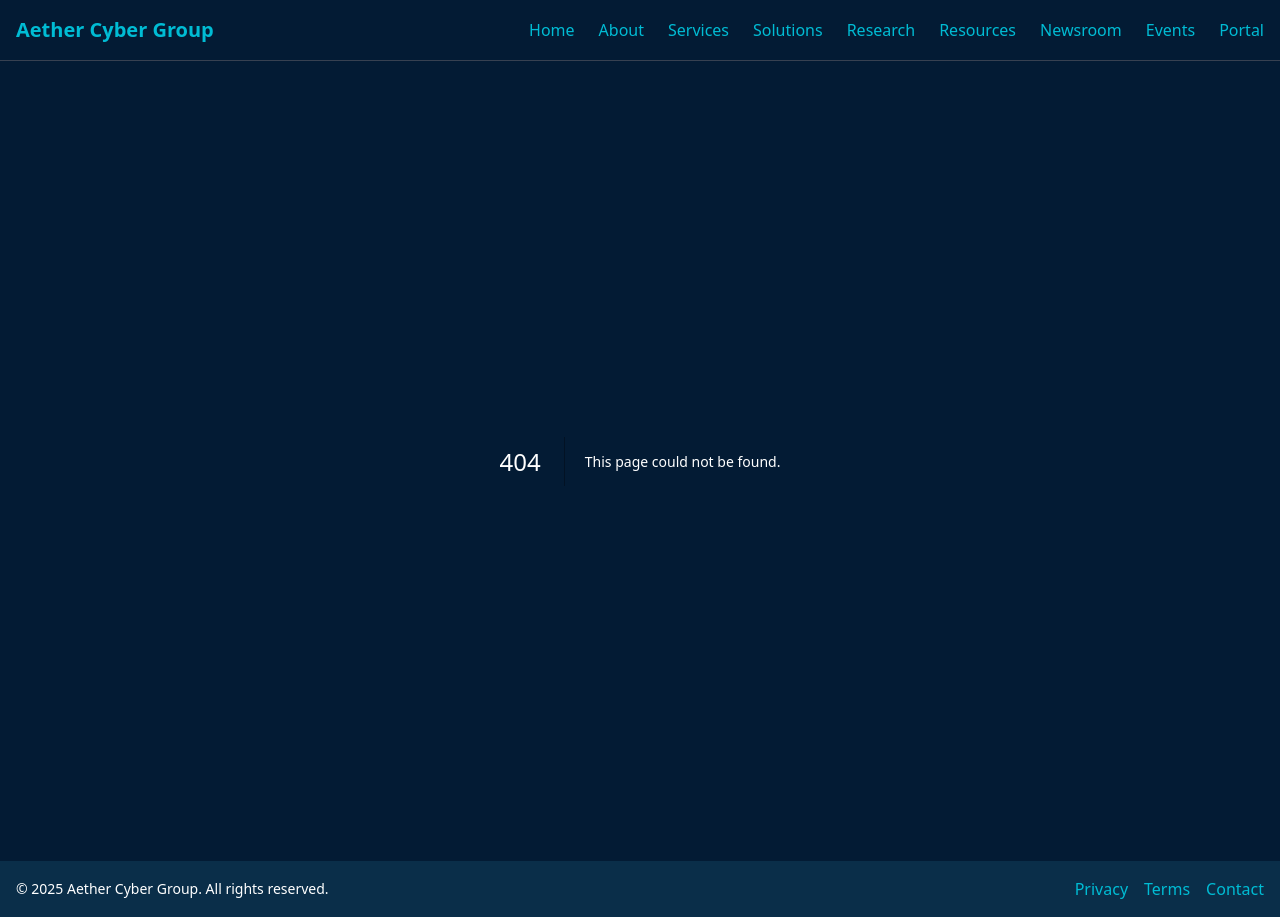
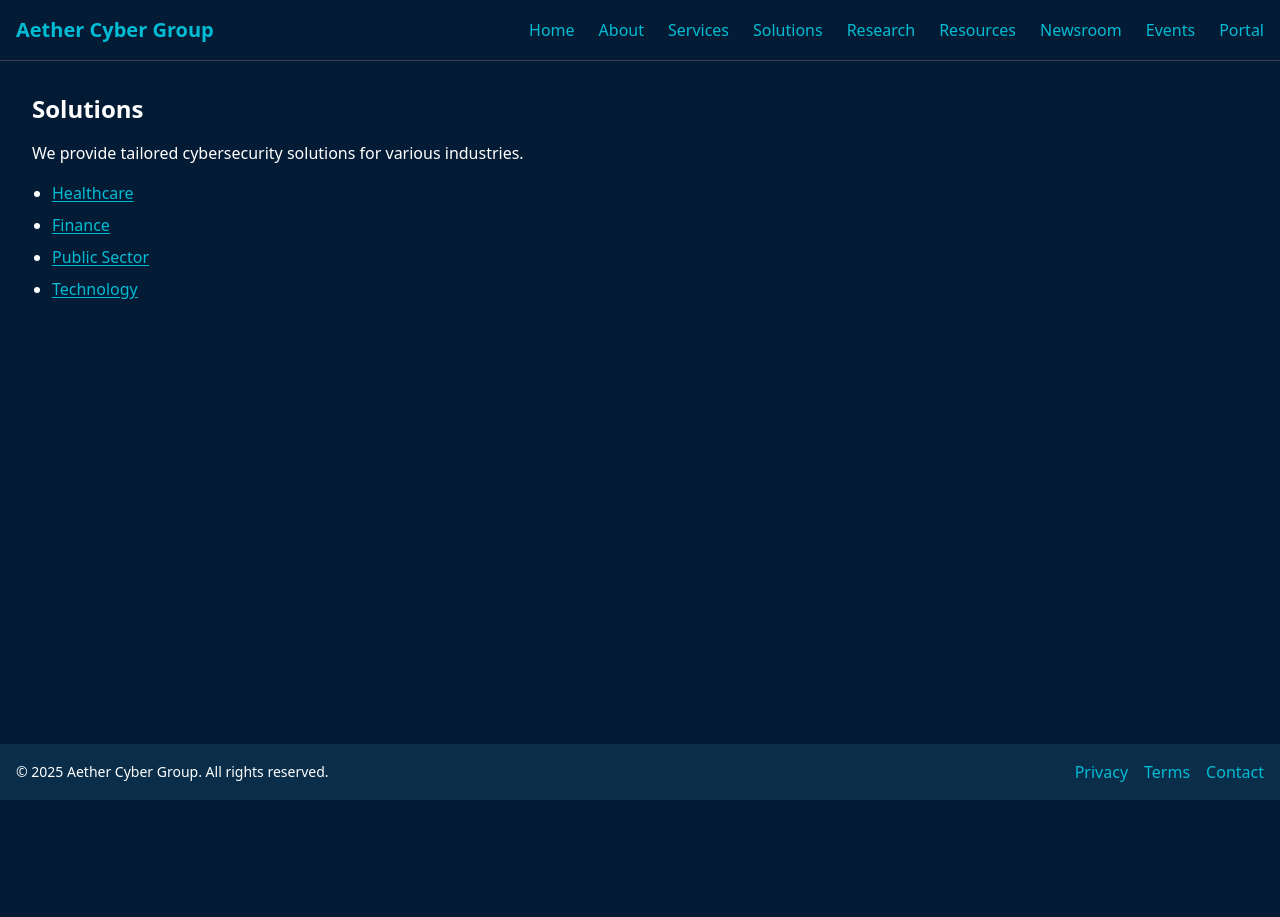
Before and after one commit to aethercybergroup/aethercybergroup.github.io, a Next.js app: page /solutions in a window 1280 px wide. Before the commit this address had no page. After the commit the page ends 800 px from the top, so only its background shows below. Built offline with nearby package versions, Linux system fonts and the light colour scheme.

Commit message:
Create page.tsx

```diff
--- /dev/null
+++ b/app/solutions/page.tsx
@@ -0,0 +1,16 @@
+import Link from 'next/link';
+
+export default function SolutionsPage() {
+  return (
+    <section className="p-8 space-y-4">
+      <h1 className="text-2xl font-bold">Solutions</h1>
+      <p>We provide tailored cybersecurity solutions for various industries.</p>
+      <ul className="list-disc pl-5 space-y-2">
+        <li><Link href="/solutions/healthcare" className="text-primary underline">Healthcare</Link></li>
+        <li><Link href="/solutions/finance" className="text-primary underline">Finance</Link></li>
+        <li><Link href="/solutions/public-sector" className="text-primary underline">Public Sector</Link></li>
+        <li><Link href="/solutions/technology" className="text-primary underline">Technology</Link></li>
+      </ul>
+    </section>
+  );
+}
```
